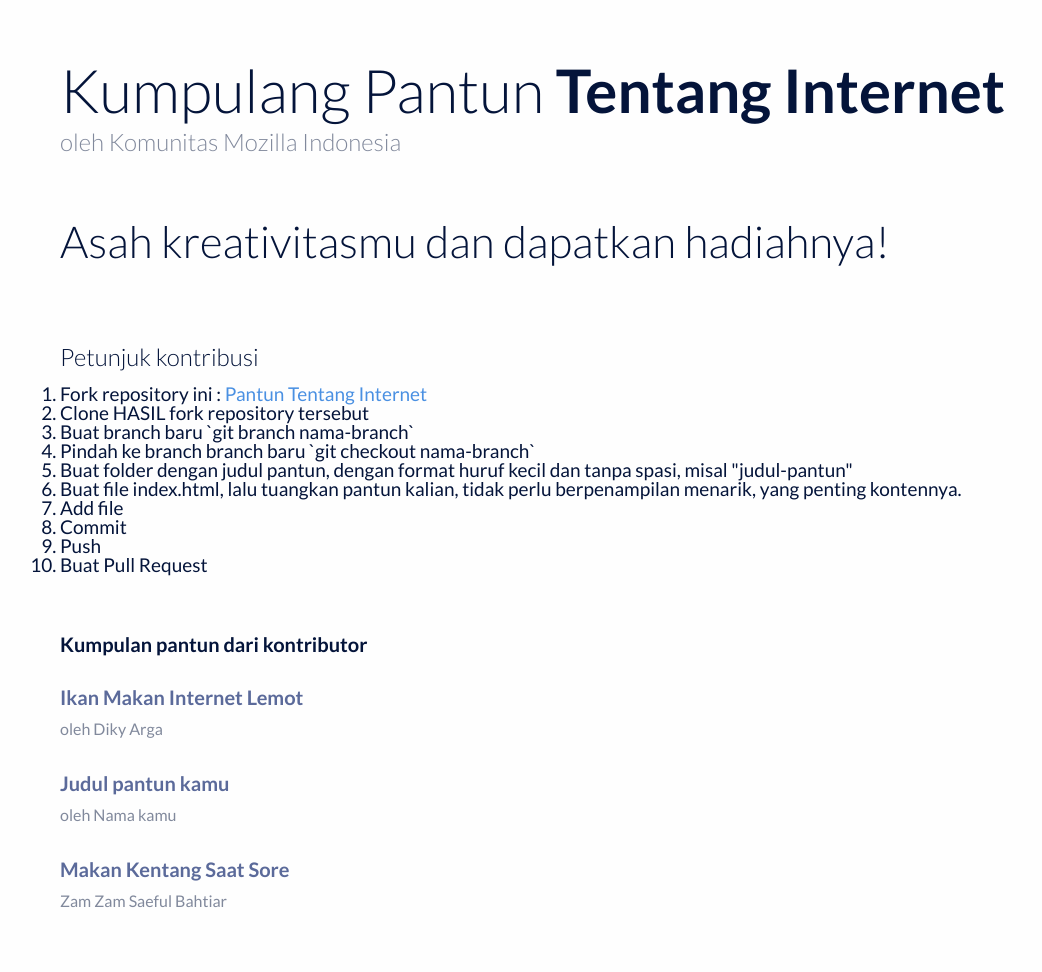
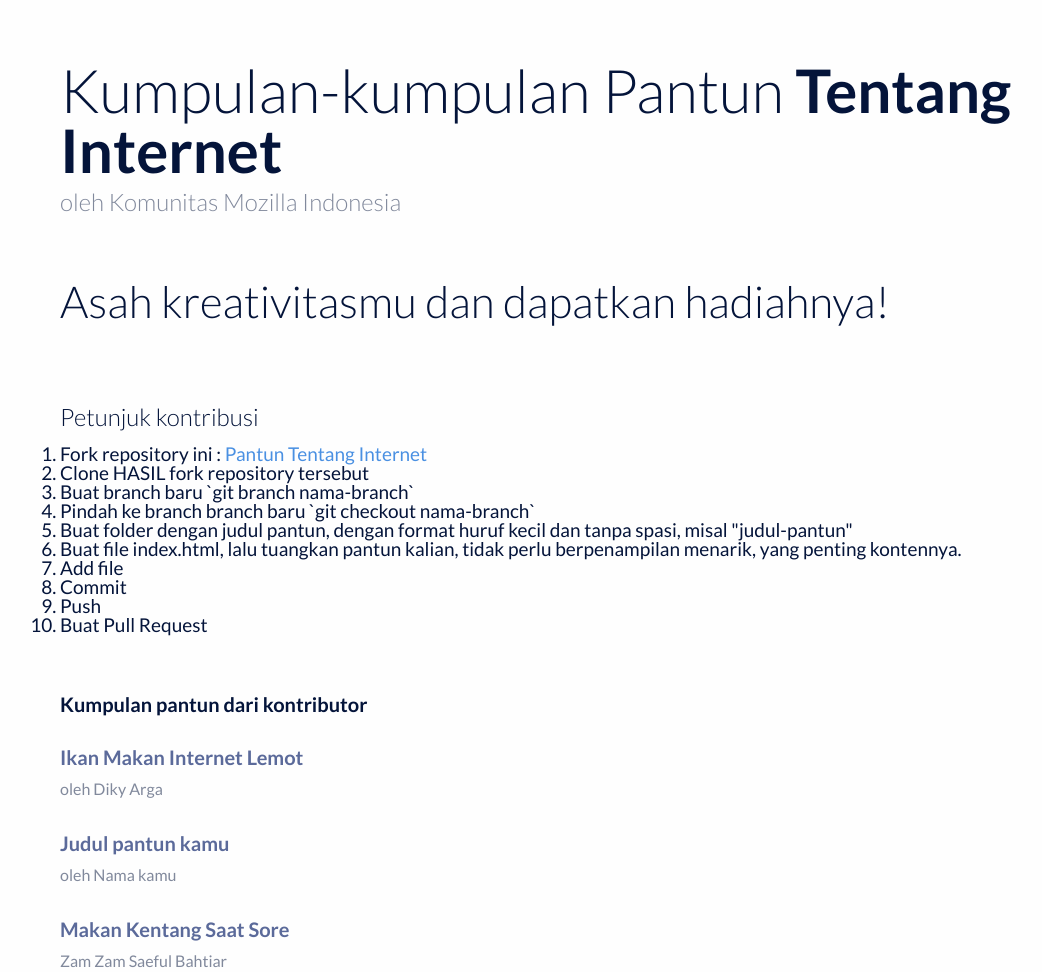
Before and after one commit to id-mozilla/pantun-tentang-internet, a plain HTML site: page index.html in a window 1280 px wide. Shown: the whole page, without its empty margins (30-1072 px from the left). Before the commit the page ends 912 px from the top, so only its background shows below. Drawn offline with Linux system fonts and the light colour scheme.

Commit message:
fix typo

```diff
--- a/index.html
+++ b/index.html
@@ -1,7 +1,7 @@
 <!DOCTYPE html>
 <html>
 <head>
-	<title>Kumpulang Pantun Tentang Internet</title>
+	<title>Kumpulan-kumpulan Pantun Tentang Internet</title>
 	<link rel="stylesheet" type="text/css" href="styles.css">
 	<meta name="viewport" content="width=device-width, initial-scale=1.0">
 </head>
@@ -9,7 +9,7 @@
 
 	<div class="container">
 		<div class="hero">
-			<h1 class="name">Kumpulang Pantun <strong>Tentang Internet</strong></h1>
+			<h1 class="name">Kumpulan-kumpulan Pantun <strong>Tentang Internet</strong></h1>
 			<span class="email">oleh Komunitas Mozilla Indonesia</span>
 
 			<h2 class="lead">Asah kreativitasmu dan dapatkan hadiahnya!</h2>
```
